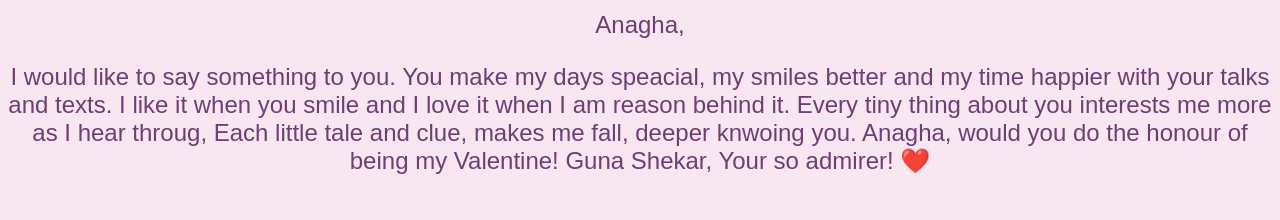
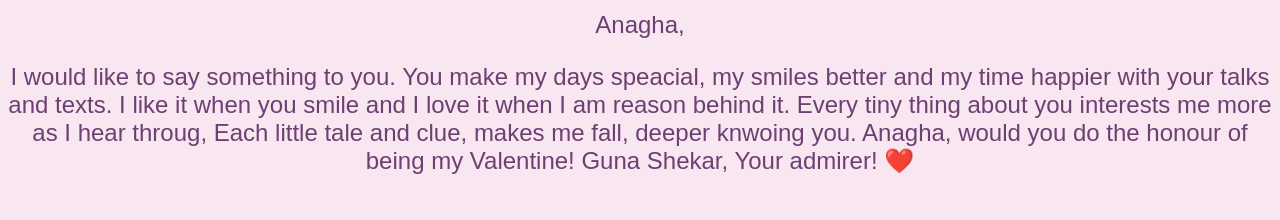
Before and after one commit to Dont-000/valentines-day-site, a plain HTML site: page index.html in a window 1280 px wide. Shown: the part 96-316 px from the top of the page. Drawn offline with Linux system fonts and the light colour scheme.

Commit message:
Update index.html

```diff
--- a/index.html
+++ b/index.html
@@ -53,7 +53,7 @@ I like it when you smile and I love it when I am reason behind it.
 Every tiny thing about you interests me more as I hear throug,
 Each little tale and clue, makes me fall, deeper knwoing you.
 Anagha, would you do the honour of being my Valentine!
-<span id="yourName">Guna Shekar,</span>  Your so admirer! ❤️</p>
+<span id="yourName">Guna Shekar,</span>  Your admirer! ❤️</p>
     <p class="heart">💖</p>
 </div>
 
```
